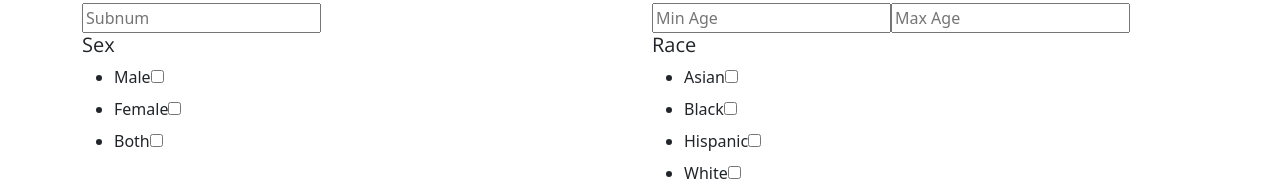
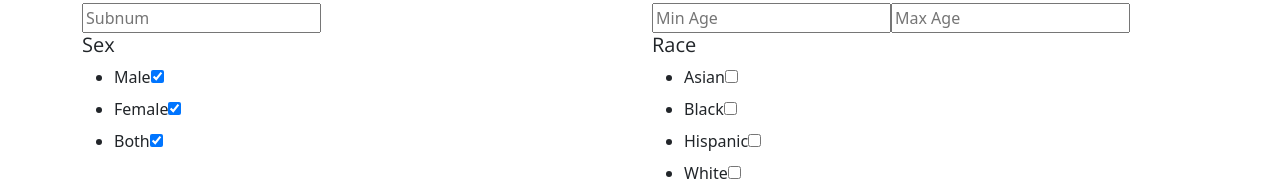
Before and after one commit to Akouvik/nbtr-web, a React (Create React App) app: page /slides in a window 1280 px wide. Shown: the part 484-680 px from the top of the page. Built offline with nearby package versions, Linux system fonts and the light colour scheme.

Commit message:
checkbox onchange

```diff
--- a/src/routes/Slides/SlideFormsandInputs.js
+++ b/src/routes/Slides/SlideFormsandInputs.js
@@ -62,7 +62,7 @@ const SlideFormsandInputs = () =>{
                                 return (
                                 <li key={index}>
                                    <label htmlFor={`custom-checkbox-${index}`}>{sex}</label>
-                                   <input type="checkbox" id={`custom-checkbox-${index}`} name={sex} value={sex} onChange={()=>handleChange(sex)} />
+                                   <input type="checkbox" id={`custom-checkbox-${index}`} name={sex} value={sex} checked={true} onChange={()=>handleChange(sex)} />
                                 </li>
                                 )
                             })}
```
